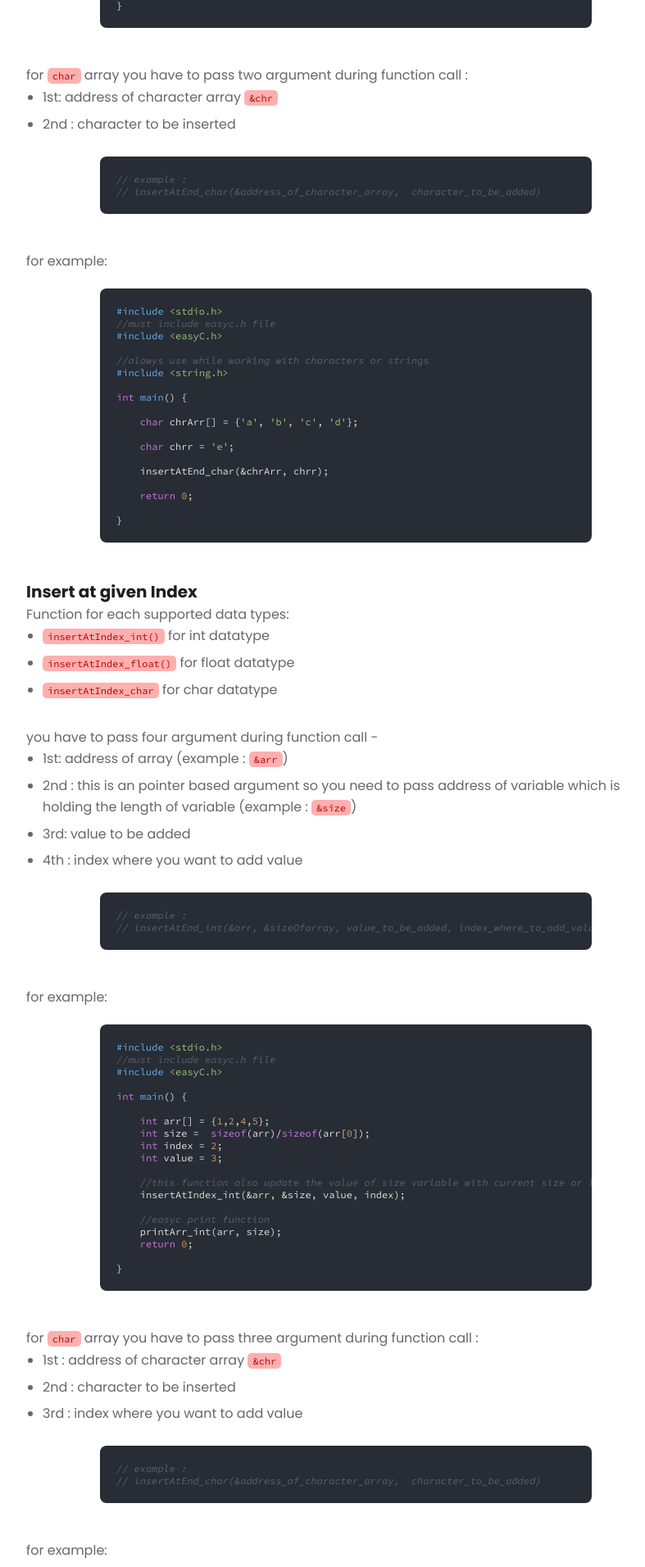
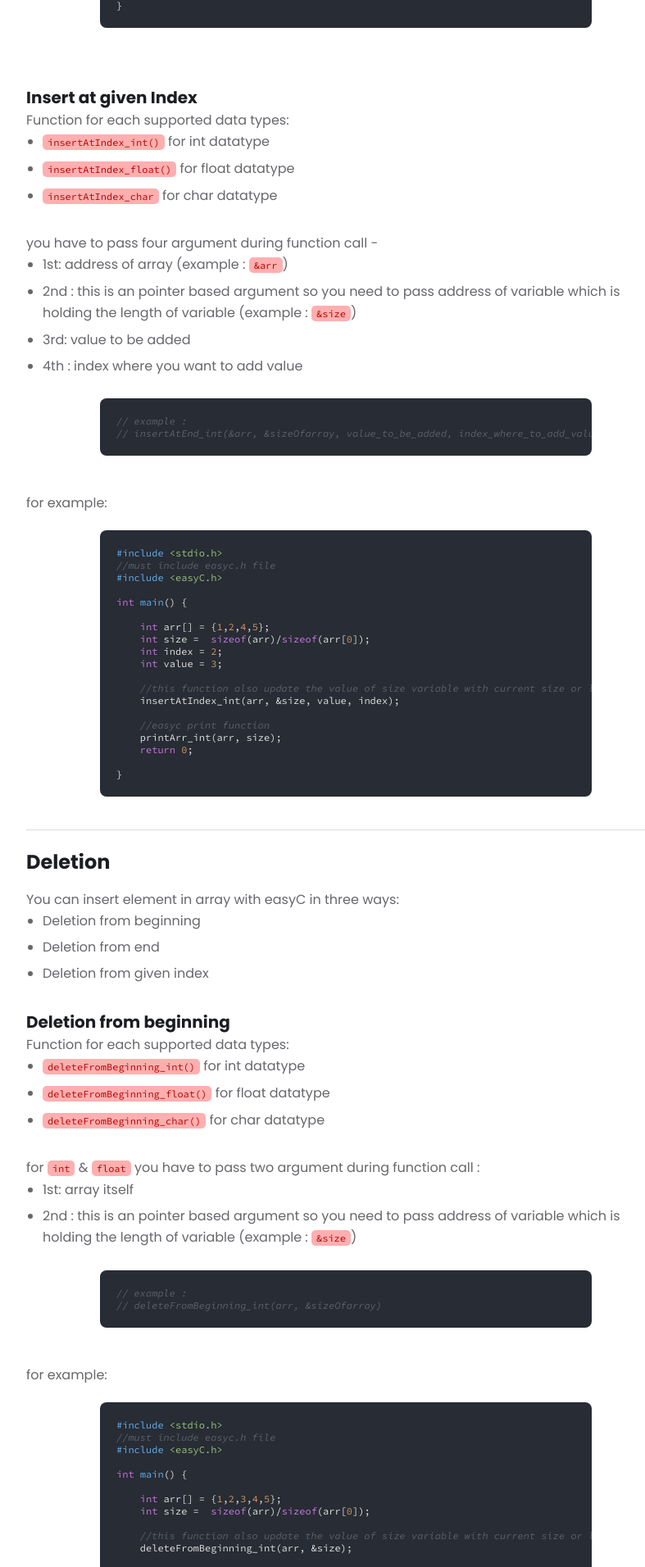
Before and after one commit to Harshkhanagwal/easyc-website, a React (Vite) app: page /guide/array in a window 1280 px wide. Shown: the part 3899-5811 px from the top of the page at 82% size, without its empty margins (288-1075 px from the left). Built offline with nearby package versions, Linux system fonts and the light colour scheme.

Commit message:
Fixing some issues

```diff
--- a/src/Pages/Subpages/Array.jsx
+++ b/src/Pages/Subpages/Array.jsx
@@ -137,10 +137,15 @@ int main() {
     char chrArr[] = {'a', 'b', 'c', 'd'};
 
     char chrr = 'e';
+    int size =  sizeof(chrArr)/sizeof(chrArr[0]) ;
 
-    insertAtEnd_char(&chrArr, chrr);
+    //this function also update the value of size variable with current size or length of array
+    insertAtEnd_char(chrArr, &size ,chrr);
+
+    printArr_char(chrArr, size);
 
     return 0;
+
 
 }`;
 
@@ -162,34 +167,10 @@ int main() {
     int value = 3;
 
     //this function also update the value of size variable with current size or length of array
-    insertAtIndex_int(&arr, &size, value, index);
+    insertAtIndex_int(arr, &size, value, index);
 
     //easyc print function
     printArr_int(arr, size);
-    return 0;
-
-}`;
-
-    const char_ex =
-        `// example :
-// insertAtEnd_char(&address_of_character_array,  character_to_be_added)`;
-
-    const end_char =
-        `#include <stdio.h>
-//must include easyc.h file
-#include <easyC.h>
-
-//alawys use while working with characters or strings
-#include <string.h>
-
-int main() {
-
-    char chrArr[] = {'a', 'b', 'c', 'd'};
-
-    char chrr = 'e';
-
-    insertAtEnd_char(&chrArr, chrr);
-
     return 0;
 
 }`;
@@ -217,29 +198,6 @@ int main() {
 
 }`;
 
-    const delete_char_ex =
-        `// example :
-// deleteFromBeginning_char(&character_array)`;
-
-    const deleteFromBeginning_char =
-        `#include <stdio.h>
-//must include easyc.h file
-#include <easyC.h>
-
-//alawys use while working with characters or strings
-#include <string.h>
-
-int main() {
-
-    char chrArr[] = {'a', 'b', 'c', 'd'};
-
-
-    deleteFromBeginning_char(chrArr);
-
-    return 0;
-
-}`;
-
     const deleteFromEnd_int =
         `#include <stdio.h>
 //must include easyc.h file
@@ -259,22 +217,6 @@ int main() {
 
 }`;
 
-    const deleteFromEnd_char =
-        `#include <stdio.h>
-//must include easyc.h file
-#include <easyC.h>
-
-//alawys use while working with characters or strings
-#include <string.h>
-
-int main() {
-
-    char chrArr[] = {'a', 'b', 'c', 'd'};
-    deleteFromEnd_char(&chrArr);
-
-    return 0;
-
-}`;
 
     const del_index_ex =
         `// example :
@@ -302,7 +244,7 @@ int main() {
 
     const char_arr =
         `// example :
-// deleteFromBeginning_char(&character_array, index)`;
+// deleteFromBeginning_char(character_array, index)`;
 
     const deleteFromIndex_char =
         `#include <stdio.h>
@@ -317,8 +259,10 @@ int main() {
     char chrArr[] = {'a', 'b', 'c', 'd'};
     int index = 0;
 
-    deleteFromIndex_char(&chrArr, index);
+    deleteFromIndex_char(chrArr, index);
 
+    int size = sizeof(chrArr)/ sizeof(chrArr[0]);
+    printArr_char(chrArr, size );
     return 0;
 
 }`;
@@ -464,16 +408,6 @@ int main() {
                     <p>for example:</p>
                     <Codebx code={insertAtEnd_int} />
                     <br />
-
-                    <p>for <Highlight value={"char"} /> array  you have to pass two argument  during function call :</p>
-                    <ul>
-                        <li>1st: address of character array <Highlight value={"&chr"} /></li>
-                        <li>2nd : character to be inserted </li>
-                    </ul>
-                    <Codebx code={end_char_ex} />
-                    <br />
-                    <p>for example:</p>
-                    <Codebx code={chrr} />
                     <br />
 
                     <h3>Insert at given Index</h3>
@@ -495,18 +429,7 @@ int main() {
                     <br />
                     <p>for example:</p>
                     <Codebx code={insertAtIndex_int} />
-                    <br />
 
-                    <p>for <Highlight value={"char"} /> array  you have to pass three argument  during function call :</p>
-                    <ul>
-                        <li>1st : address of character array <Highlight value={"&chr"} /></li>
-                        <li>2nd : character to be inserted </li>
-                        <li>3rd :  index where you want to add value</li>
-                    </ul>
-                    <Codebx code={char_ex} />
-                    <br />
-                    <p>for example:</p>
-                    <Codebx code={end_char} />
                     <hr />
 
                     <h2 id='deletion'>Deletion</h2>
@@ -535,12 +458,7 @@ int main() {
                     <br />
                     <p>for example:</p>
                     <Codebx code={deleteFromBeginning_int} />
-                    <br />
-                    <p>for <Highlight value={"char"} /> array  you just have to pass single argument, address of character array  </p>
-                    <Codebx code={delete_char_ex} />
-                    <br />
-                    <p>for example:</p>
-                    <Codebx code={deleteFromBeginning_char} />
+
                     <br />
                     <h3>Deletion from end</h3>
                     <p>function for each supported data types:</p>
@@ -557,16 +475,12 @@ int main() {
                     <Codebx code={deleteFromEnd_int} />
                     <br />
 
-                    <p>for <Highlight value={"char"} /></p>
-                    <Codebx code={deleteFromEnd_char} />
-                    <br />
-
                     <h3>Deletion from Index</h3>
                     <p>Function for each supported data types:</p>
                     <ul>
                         <li><Highlight value={"deleteFromIndex_int()"} /> for int datatype</li>
-                        <li><Highlight value={"deleteFromIndex_float"} /> for float datatype</li>
-                        <li><Highlight value={"deleteFromIndex_char"} /> for  char datatype</li>
+                        <li><Highlight value={"deleteFromIndex_float()"} /> for float datatype</li>
+                        <li><Highlight value={"deleteFromIndex_char()"} /> for  char datatype</li>
                     </ul>
                     <br />
 
@@ -585,7 +499,7 @@ int main() {
 
                     <p>for <Highlight value={"char"} /> array  you  have to pass two argument:</p>
                     <ul>
-                        <li>1st : Address of character array  </li>
+                        <li>1st : Character array itself</li>
                         <li>2nd :  Index of element to be deleted.</li>
                     </ul>
                     <Codebx code={char_arr} />
@@ -599,7 +513,7 @@ int main() {
                     <p>To sort the array you have sort functions for each supported data types:</p>
                     <ul>
                         <li><Highlight value={"sort_int()"} /> for int datatype</li>
-                        <li><Highlight value={"dort_float()"} /> for float datatype</li>
+                        <li><Highlight value={"sort_float()"} /> for float datatype</li>
                         <li><Highlight value={"sort_char()"} /> for char datatype</li>
                     </ul>
                     <br />
--- a/src/Pages/Subpages/Stack.jsx
+++ b/src/Pages/Subpages/Stack.jsx
@@ -35,7 +35,7 @@ int main() {
 
     pop_AR(stack);
 
-    printStack(stack);
+    printStack_AR(stack);
     printf("Top element is %d", peek_AR(stack));
 
     return 0;
```
